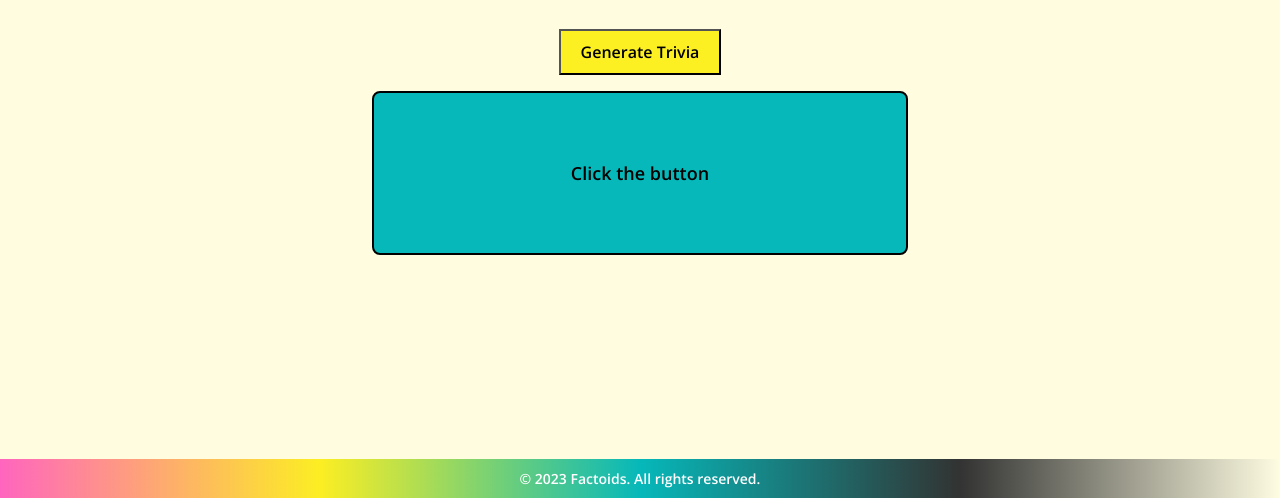
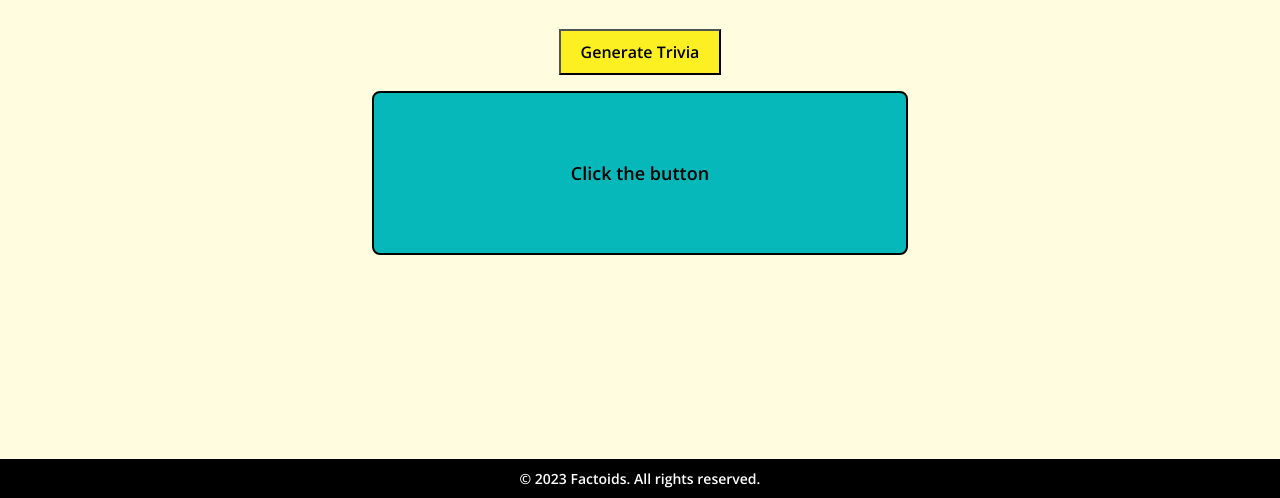
Before and after one commit to DalRamos/Factoids, a plain HTML site: page index.html in a window 1280 px wide. Shown: the part 302-800 px from the top of the page. Drawn offline with nearby package versions, Linux system fonts and the light colour scheme; a web font is replaced by a local one.

Commit message:
changed footer bg

```diff
--- a/styles.css
+++ b/styles.css
@@ -79,7 +79,8 @@ button:hover {
 
 footer {
     /* background: #333333; */
-    background: linear-gradient(to right, #ff65be, #fcee23, #06b8ba, #323332, #fefce1);
+    /* background: linear-gradient(to right, #ff65be, #fcee23, #06b8ba, #323332, #fefce1); */
+    background: #000000;
     color: #000000;
     color: #fff;
     padding: 10px;
```
